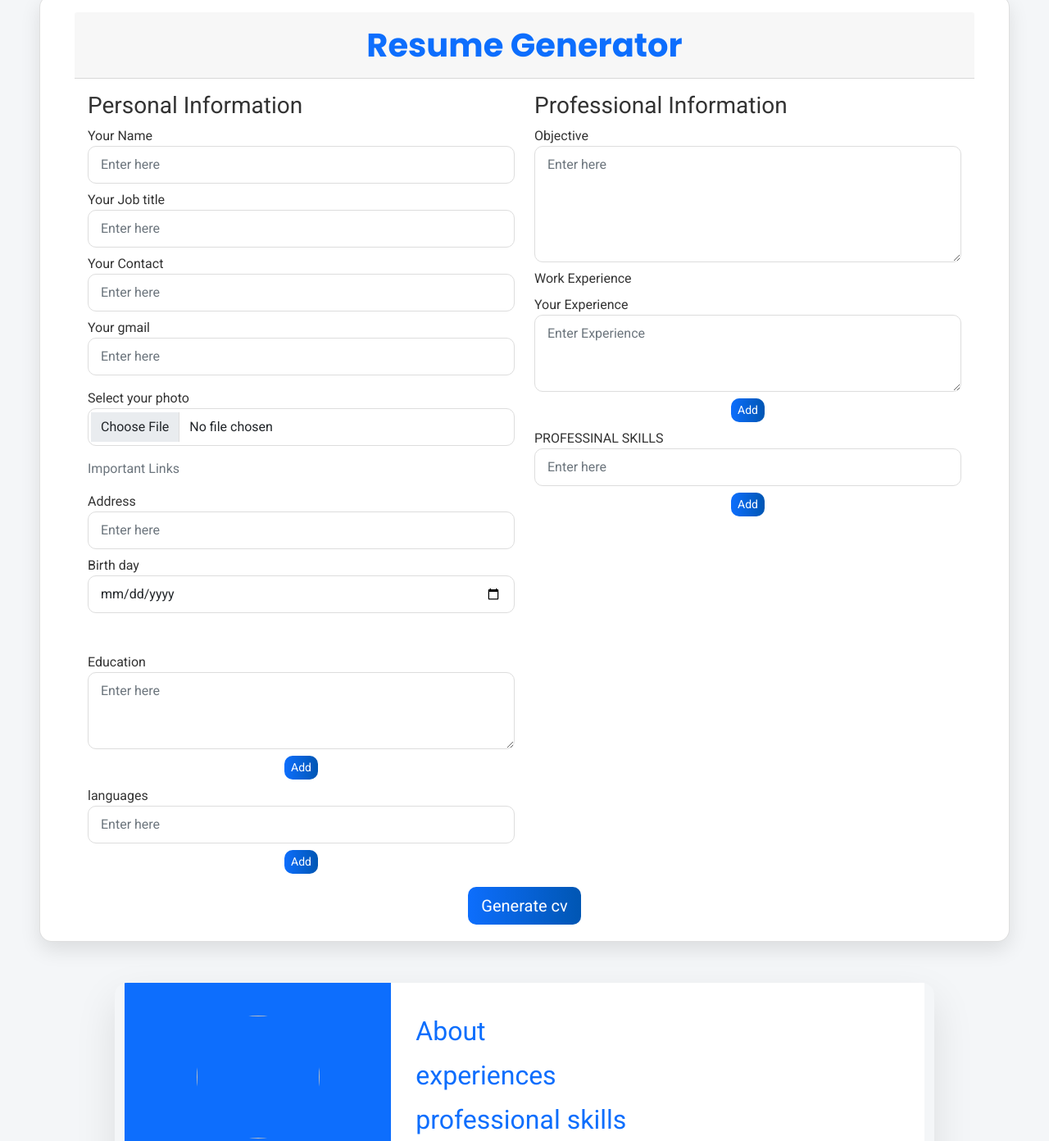
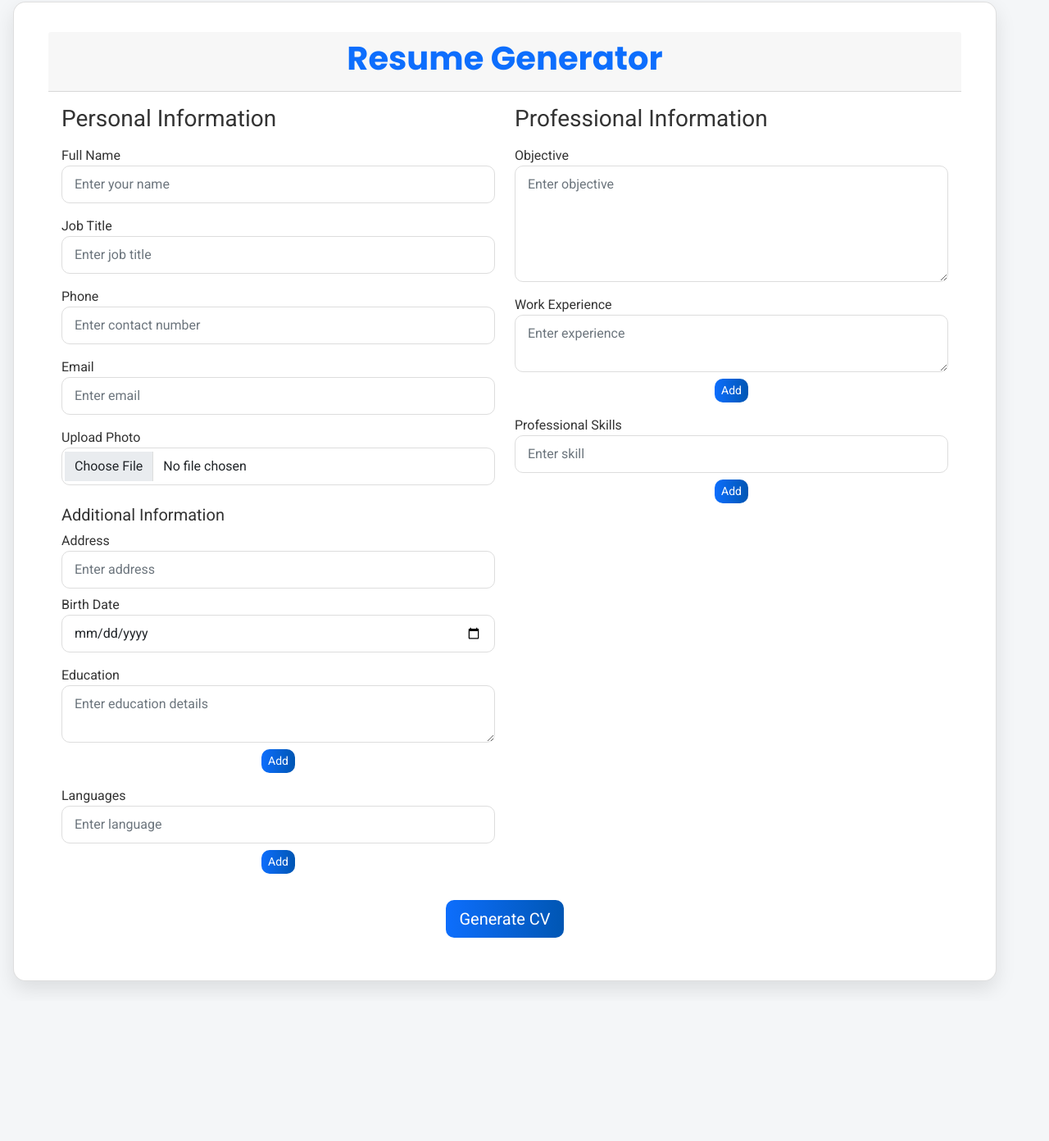
Before and after one commit to madhumitha-tamilselvam/Smart-Resume-Builder, a plain HTML site: page index.html in a window 1280 px wide. Shown: the part 22-1414 px from the top of the page at 82% size. After the commit the page ends 1243 px from the top, so only its background shows below. Drawn offline with nearby package versions, Linux system fonts and the light colour scheme.

Commit message:
Update index.html

```diff
--- a/index.html
+++ b/index.html
@@ -6,231 +6,179 @@
   <meta http-equiv="X-UA-Compatible" content="IE=edge" />
   <meta name="viewport" content="width=device-width, initial-scale=1.0" />
   <title>Resume Generator</title>
+
+  <!-- Bootstrap -->
   <link href="https://cdn.jsdelivr.net/npm/bootstrap@5.0.0-beta2/dist/css/bootstrap.min.css" rel="stylesheet"
-    integrity="sha384-BmbxuPwQa2lc/FVzBcNJ7UAyJxM6wuqIj61tLrc4wSX0szH/Ev+nYRRuWlolflfl" crossorigin="anonymous" />
+    crossorigin="anonymous" />
+
+  <!-- Font Awesome -->
   <link rel="stylesheet" href="https://cdnjs.cloudflare.com/ajax/libs/font-awesome/4.7.0/css/font-awesome.css"
-    integrity="sha512-5A8nwdMOWrSz20fDsjczgUidUBR8liPYU+WymTZP1lmY9G6Oc7HlZv156XqnsgNUzTyMefFTcsFH/tnJE/+xBg=="
     crossorigin="anonymous" referrerpolicy="no-referrer" />
+
+  <!-- Custom CSS -->
   <link rel="stylesheet" href="style.css" />
 </head>
 
 <body>
-  <!-- DashBord -->
-  <div class="card mx-5 mt-3" id="cv-form">
-    <div class="container">
-      <div class="card-header">
-        <h1 class="text-center my-2">Resume Generator</h1>
-        <!-- <p class="text-center">By: MOHAMED SAMEH & AHMED NAGEH</p> -->
+
+  <!-- ===== Dashboard Form ===== -->
+  <div class="card mx-3 my-4" id="cv-form">
+    <div class="container py-3">
+      <div class="card-header text-center">
+        <h1>Resume Generator</h1>
       </div>
+
       <div class="card-body">
-        <div class="contain">
-          <div class="row">
+        <div class="row g-4">
+
+          <!-- Left Column: Personal Info -->
           <div class="col-md-6">
-              <!-- first col -->
             <h3>Personal Information</h3>
 
-              <div class="form-group">
-                <label for="nameField">Your Name</label>
-                <input type="text" id="nameField" placeholder="Enter here" class="form-control" />
+            <div class="form-group mt-3">
+              <label for="nameField">Full Name</label>
+              <input type="text" id="nameField" placeholder="Enter your name" class="form-control" />
+            </div>
+
+            <div class="form-group mt-3">
+              <label for="jobFiled">Job Title</label>
+              <input type="text" id="jobFiled" placeholder="Enter job title" class="form-control" />
+            </div>
+
+            <div class="form-group mt-3">
+              <label for="contactField">Phone</label>
+              <input type="text" id="contactField" placeholder="Enter contact number" class="form-control" />
+            </div>
+
+            <div class="form-group mt-3">
+              <label for="gmailFiled">Email</label>
+              <input id="gmailFiled" placeholder="Enter email" class="form-control" />
+            </div>
+
+            <div class="form-group mt-3">
+              <label for="imgField">Upload Photo</label>
+              <input id="imgField" type="file" class="form-control" />
+            </div>
+
+            <div class="mt-4">
+              <h5>Additional Information</h5>
+
+              <div class="form-group mt-2">
+                <label for="fbField">Address</label>
+                <input type="text" id="fbField" placeholder="Enter address" class="form-control" />
               </div>
 
               <div class="form-group mt-2">
-                <label for="jobFiled">Your Job title </label>
-                <input type="text" id="jobFiled" placeholder="Enter here" class="form-control" />
+                <label for="linkedField">Birth Date</label>
+                <input type="date" id="linkedField" class="form-control" />
               </div>
 
-              <div class="form-group mt-2">
-                <label for="contactField">Your Contact</label>
-                <input type="text" id="contactField" placeholder="Enter here" class="form-control" />
+              <div class="form-group mt-3" id="ed">
+                <label>Education</label>
+                <textarea class="form-control edField" rows="2" placeholder="Enter education details"></textarea>
+                <div class="text-center mt-2">
+                  <button onclick="addNewEdField()" class="btn btn-primary btn-sm">Add</button>
+                </div>
               </div>
 
-              <div class="form-group mt-2">
-                <label for="gmailFiled">Your gmail</label>
-                <input id="gmailFiled" placeholder="Enter here" class="form-control"></input>
-              </div>
-
-              <div class="form-group mt-3">
-                <label for="imgField">Select your photo</label>
-                <input id="imgField" type="file" class="form-control" />
-              </div>
-
-              <p class="text-secondary my-3">Important Links</p>
-              <div class="form-group mt-2" id="li">
-                <div class="form-group mt-2">
-                  <label for="fbField">Address </label>
-                  <input type="text" id="fbField" placeholder="Enter here" class="form-control" />
-                </div>
-
-                <div class="form-group mt-2">
-                  <label for="linkedField">Birth day</label>
-                  <input type="date" id="linkedField" placeholder="Enter here" class="form-control" />
-                </div>
-
-                <div class="form-group mt-5" id="ed">
-                  <label for="">Education</label>
-                  <textarea placeholder="Enter here" class="form-control edField" rows="3"></textarea>
-
-                  <div class="container text-center mt-2" id="aqAddButton">
-                    <button onclick="addNewEdField()" class="btn btn-primary btn-sm">
-                      Add
-                    </button>
-                  </div>
-                </div>
-                <div class="form-group mt-2" id="la">
-                  <label for="">languages</label>
-                  <input placeholder="Enter here" class="form-control laField"></input>
-
-                  <div class="container text-center mt-2" id="laAddButton">
-                    <button onclick="addNewLanField()" class="btn btn-primary btn-sm">
-                      Add
-                    </button>
+              <div class="form-group mt-3" id="la">
+                <label>Languages</label>
+                <input class="form-control laField" placeholder="Enter language">
+                <div class="text-center mt-2">
+                  <button onclick="addNewLanField()" class="btn btn-primary btn-sm">Add</button>
                 </div>
               </div>
 
             </div>
           </div>
+
+          <!-- Right Column: Professional Info -->
           <div class="col-md-6">
-              <!-- second col -->
+            <h3>Professional Information</h3>
 
-              <h3>Professional Information</h3>
-              <div class="form-group mt-2">
-                <label for="">Objective</label>
-                <textarea id="objectiveField" rows="5" placeholder="Enter here" class="form-control"></textarea>
+            <div class="form-group mt-3">
+              <label for="objectiveField">Objective</label>
+              <textarea id="objectiveField" rows="5" placeholder="Enter objective" class="form-control"></textarea>
             </div>
 
-              <div class="form-group mt-2" id="we">
-                <label for="">Work Experience</label>
-                <!-- <div class="form-group mt-2" id="ti">
-                                  <label for="">Title</label>
-                                  <input placeholder="Enter here" class="form-control tiField"></input>
-                              </div> -->
-                <div class="form-group mt-2">
-                  <label for=""> Your Experience </label>
-                  <textarea placeholder="Enter Experience" class="form-control weField" rows="3"></textarea>
-                </div>
-                <!-- new textarea -->
-
-                <div class="container text-center mt-2" id="weAddButton">
-                  <button onclick="addNewWEField()" class="btn btn-primary btn-sm">
-                    Add
-                  </button>
+            <div class="form-group mt-3" id="we">
+              <label>Work Experience</label>
+              <textarea class="form-control weField" rows="2" placeholder="Enter experience"></textarea>
+              <div class="text-center mt-2">
+                <button onclick="addNewWEField()" class="btn btn-primary btn-sm">Add</button>
               </div>
             </div>
 
-              <div class="form-group mt-2" id="sk">
-                <label for="">PROFESSINAL SKILLS</label>
-                <input placeholder="Enter here" class="form-control skField" rows="3"></input>
-
-                <div class="container text-center mt-2" id="skAddButton">
-                  <button onclick="addNewAQField()" class="btn btn-primary btn-sm">
-                    Add
-                  </button>
+            <div class="form-group mt-3" id="sk">
+              <label>Professional Skills</label>
+              <input class="form-control skField" placeholder="Enter skill">
+              <div class="text-center mt-2">
+                <button onclick="addNewAQField()" class="btn btn-primary btn-sm">Add</button>
               </div>
             </div>
-              <!--<div class="form-group mt-2" id="cr">
-                <label for="">CERTIFICATIONS</label>
-                <input placeholder="Enter here" class="form-control skField" rows="3"></input>
 
-                <div class="container text-center mt-2" id="crAddButton">
-                  <button onclick="addNewAQFieldcr()" class="btn btn-primary btn-sm">
-                    Add
-                  </button>
-                </div>
-              </div>-->
-            </div>
           </div>
         </div>
       </div>
 
-      <div class="container text-center">
-        <button onclick="generateCV()" class="btn btn-primary btn-lg">
-          Generate cv
-        </button>
+      <div class="text-center my-3">
+        <button onclick="generateCV()" class="btn btn-primary btn-lg">Generate CV</button>
       </div>
+
     </div>
   </div>
 
-  <!-- end Dashbord -->
-
-  <!-- start cv  -->
-  <div class="cv" id="cv-template">
+  <!-- ===== CV Template ===== -->
+  <div class="cv" id="cv-template" style="display: none;">
     <div class="container">
+      <!-- Left Panel -->
       <div class="left">
         <div class="text">
           <div class="pic">
-            <img id="imgTemplate" src="" alt="" class="img-fluid myimg" />
+            <img id="imgTemplate" src="" alt="Profile" class="img-fluid" />
           </div>
-          <h2 id="nName"> </h2>
-          <span id="jJob" style="text-align: center;"> </span>
+          <h2 id="nName"></h2>
+          <span id="jJob"></span>
         </div>
         <div class="info">
-          <h3 class="title">contact info</h3>
+          <h3 class="title">Contact Info</h3>
           <ul>
-            <li>
-              <span class="icon"><i class="fa fa-phone" aria-hidden="true"></i></span>
-              <span id="cContact">Phone</p>
-            </li>
-            <li>
-              <span class=" icon"><i class="fa fa-envelope" aria-hidden="true"></i></span>
-              <span id="gGmail">Gmail</span>
-            </li>
-            <li>
-              <span class="icon"><i class="fa fa-map-marker" aria-hidden="true"></i></span>
-              <span id="fFacebook" href="">Address</span>
-            </li>
-            <li>
-              <span class="icon"><i class="fa fa-calendar" aria-hidden="true"></i></span>
-              <span id="lLinkedin" href="">Birth Day </span>
-            </li>
+            <li><span class="icon"><i class="fa fa-phone"></i></span><span id="cContact"></span></li>
+            <li><span class="icon"><i class="fa fa-envelope"></i></span><span id="gGmail"></span></li>
+            <li><span class="icon"><i class="fa fa-map-marker"></i></span><span id="fFacebook"></span></li>
+            <li><span class="icon"><i class="fa fa-calendar"></i></span><span id="lLinkedin"></span></li>
           </ul>
         </div>
         <div class="edu">
           <h3 class="title">Education</h3>
-          <ul id="edu">
-
-          </ul>
+          <ul id="edu"></ul>
         </div>
         <div class="lang">
-          <h3 class="title">languages</h3>
-          <ul id="lan">
-
-
-          </ul>
+          <h3 class="title">Languages</h3>
+          <ul id="lan"></ul>
         </div>
       </div>
-      <!--the right side -->
+
+      <!-- Right Panel -->
       <div class="right">
         <div class="about">
           <h2>About</h2>
-          <p id="objectiveT">
-          </p>
+          <p id="objectiveT"></p>
         </div>
         <div class="exp">
-          <h2>experiences</h2>
-          <div class="works">
-            <h3 id="titleF"></h3>
-            <ul id="weT">
-            </ul>
-          </div>
-          <div class="skills">
-            <h2>professional skills</h2>
-            <ul id="skills">
-            </ul>
+          <h2>Work Experience</h2>
+          <ul id="weT"></ul>
+          <h2>Skills</h2>
+          <ul id="skills"></ul>
         </div>
       </div>
     </div>
-    </div>
-    <div id="btnN" class="mt-3 text-center mt-5 my-3">
+    <div class="text-center my-4">
       <button onclick="printCV()" class="btn printCV">Print CV</button>
     </div>
   </div>
 
-
-  <!-- print as a pdf -->
-  <script src="https://cdn.jsdelivr.net/npm/bootstrap@5.0.0-beta2/dist/js/bootstrap.bundle.min.js"
-    integrity="sha384-b5kHyXgcpbZJO/tY9Ul7kGkf1S0CWuKcCD38l8YkeH8z8QjE0GmW1gYU5S9FOnJ0"
-    crossorigin="anonymous"></script>
+  <!-- Scripts -->
   <script src="script.js"></script>
 </body>
-
 </html>
```
Lines whose indentation alone changed are shown as unchanged.
